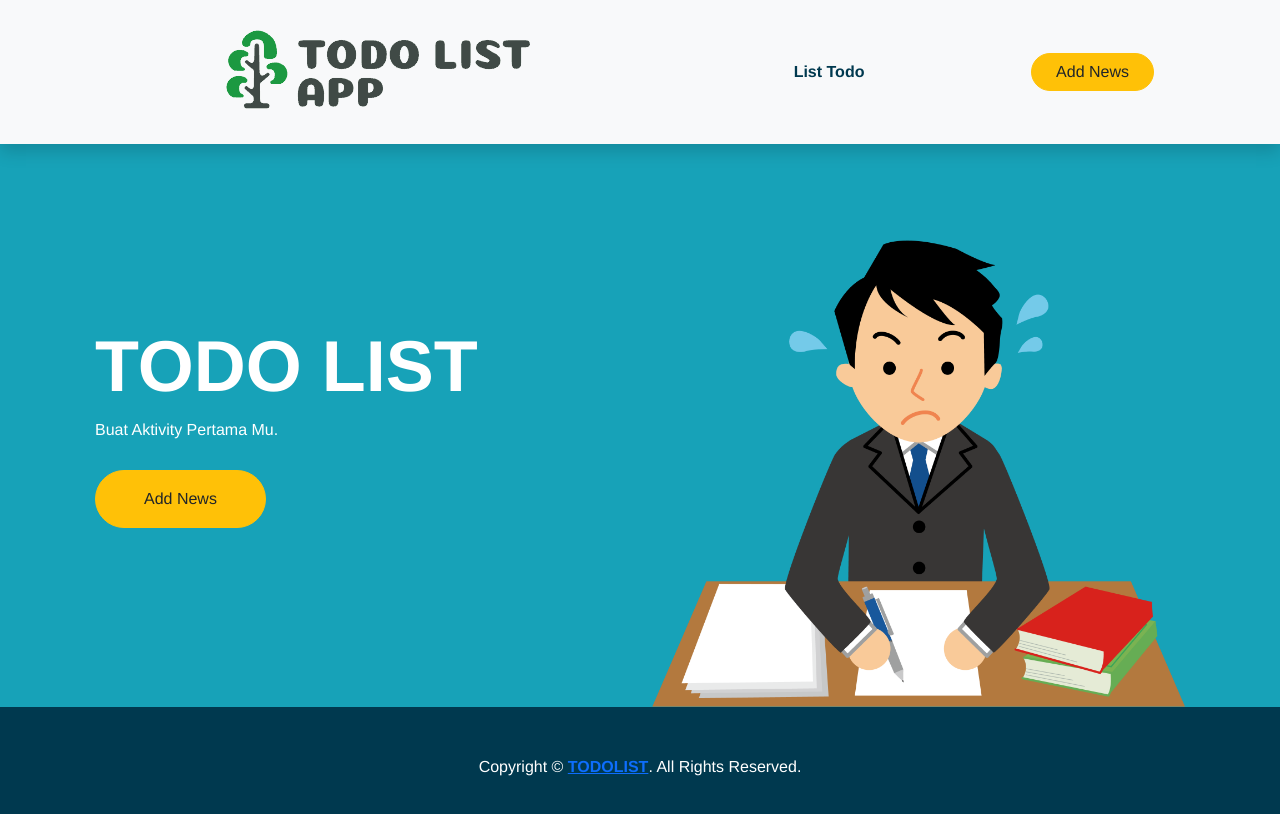
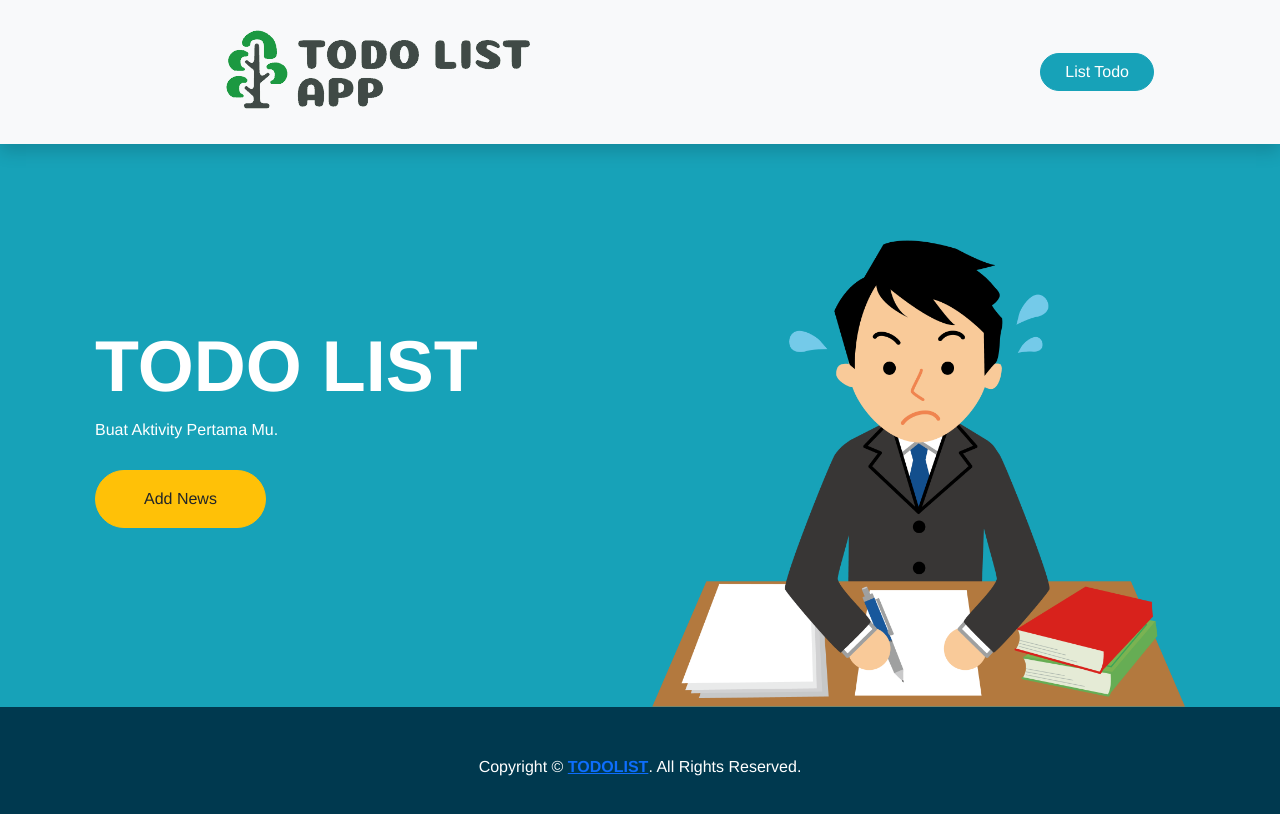
Before and after one commit to fegisucepto/frontend-batara, a Vue app: page / in a window 1280 px wide. Shown: the top 814 px of the page. Built offline with nearby package versions, Linux system fonts and the light colour scheme.

Commit message:
progress

```diff
--- a/src/components/Navbar.vue
+++ b/src/components/Navbar.vue
@@ -23,15 +23,15 @@
           <div class="navbar-nav font-weight-bold mx-auto py-0">
             <ul class="navbar-nav ms-auto my-2 my-lg-0">
               <li class="nav-item">
-                <a class="nav-link" href="/activity-groups">List Todo</a>
+                <a class="nav-link" href="/home"></a>
               </li>
             </ul>
           </div>
           <a
-            class="btn btn-warning px-4 mr-2"
-            href="/todo-items"
+            class="btn btn-primary px-4 mr-2"
+            href="/activity-groups"
             role="button"
-            >Add News</a
+            >List Todo</a
           >
         </div>
       </div>
```
